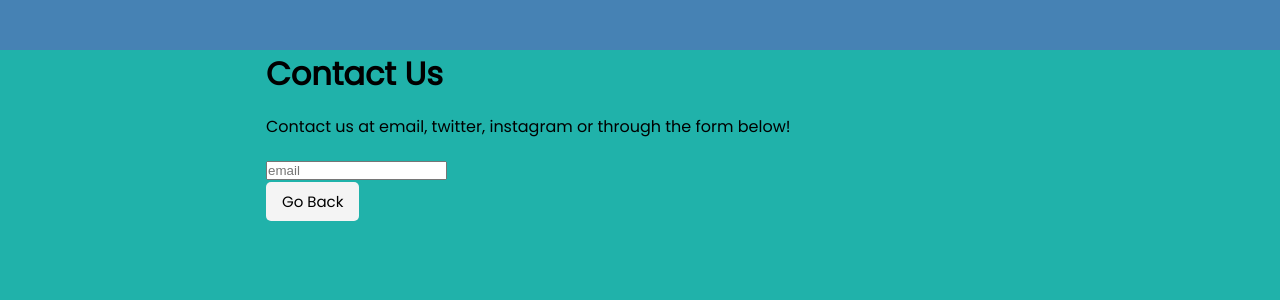
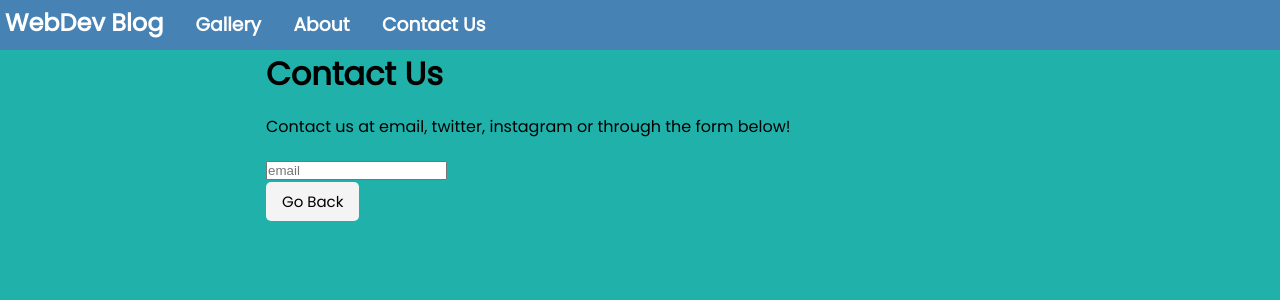
Before and after one commit to GregNicholas/Next-Blog, a Next.js app: page /contact in a window 1280 px wide. Shown: the top 300 px of the page. Built offline with nearby package versions, Linux system fonts and the light colour scheme.

Commit message:
responsive header, still need mobile styles

```diff
--- a/components/Header.jsx
+++ b/components/Header.jsx
@@ -9,17 +9,19 @@ const Header = () => {
         setHamburgerOpen(!hamburgerOpen)
     }
 
-	let isLinksClosed = hamburgerOpen ? "" : "closed";
+	let isLinksClosed = hamburgerOpen ? "" : "closed-mobile";
 
 	return (
 	  <header>
 		<nav className="navigation">
+			<div className="logo">
+			<Link href='/' passHref>
+				  <h1 style={{display: "inline", cursor: "pointer"}}>WebDev Blog</h1>
+			</Link>
+			</div>
+
 			<ul className={`header-links ${isLinksClosed}`}>
-			  <li>
-				<Link href='/' passHref>
-				  <h2 style={{cursor: "pointer", width: "fit-content"}}>WebDev Blog</h2>
-				</Link>
-			  </li>
+
 			  <li>
 				<Link href='/gallery' passHref>
 				  <h3 style={{cursor: "pointer", width: "fit-content"}}>Gallery</h3>
--- a/styles/globals.css
+++ b/styles/globals.css
@@ -34,15 +34,18 @@ img {
     height: 50px;
 }
 
+.logo {
+	display: inline;
+	margin-right: 2rem;
+}
+
 .header-links{
-	display: flex;
+	display: inline-flex;
 	align-items: center;
-	float: right;
+	min-width: 300px;
+    justify-content: space-between;
 	margin: 0px;
 	overflow: hidden;
-}
-
-.header-links {
 	list-style-type: none;
 	padding-right: 10px;
 	transition: all .5s linear;
@@ -157,9 +160,9 @@ ol {
 		position: fixed;
 		transition: all 1s ease;
 	}
-
-}
-.closed {
+	.closed-mobile {
 		display: none;
 		background-color: red;
 	}
+
+}
```
